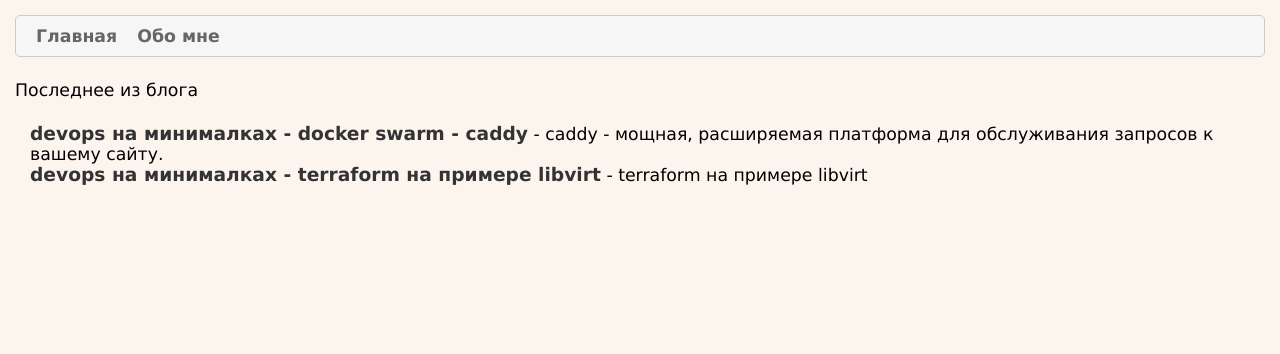
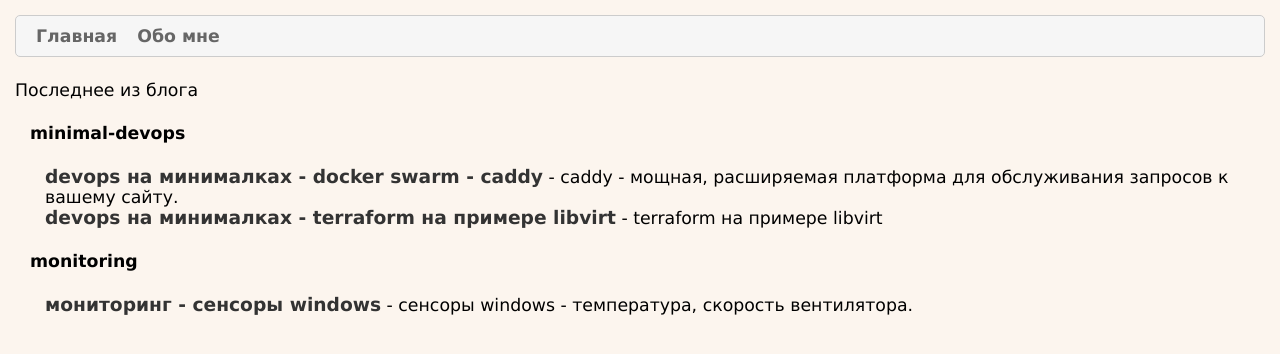
Before and after one commit to cronolio/cronolio.github.io, a Jekyll site: the page built from index.md, in a window 1280 px wide. Shown: the top 354 px of the page. Built offline with Jekyll 4.4.1, drawn with Linux system fonts in a browser that asks for light colours.

Commit message:
multiple categories

```diff
--- a/_config.yml
+++ b/_config.yml
@@ -1,6 +1,9 @@
+collections_dir: blog
 collections:
-  minimal-devops :
-    output       : true
-    permalink    : /blog/:collection/:path
-
+  minimal-devops:
+    output: true
+    permalink: /blog/:collection/:path
+  monitoring:
+    output: true
+    permalink: /blog/:collection/:path
 url: https://cronolio.ru
--- /dev/null
+++ b/blog/_monitoring/windows-sensors.md
@@ -0,0 +1,10 @@
+---
+layout: post
+sitemap:
+  lastmod: 2023-07-26
+title: мониторинг - сенсоры windows
+descr: сенсоры windows - температура, скорость вентилятора.
+keywords: sensors, windows
+---
+
+#### Тест
--- a/index.md
+++ b/index.md
@@ -6,16 +6,22 @@ title: Главная
 descr: бложик cronolio о девопстве
 keywords: devops
 ---
-
 <div class="posts">
 
 <h4 style="font-weight:normal;">Последнее из блога</h4>
 <p></p>
 <ul>
-  {% for page in site.minimal-devops %}
-    <li>
-      <a href="{{ page.url }}">{{ page.title }}</a> - {{ page.descr }}
-    </li>
-  {% endfor %}
+{% for collection in site.collections %}
+  {% if collection.label == 'posts' %}
+    {% continue %}
+  {% endif %}
+  <h4>{{ collection.label }}</h4>
+  <ul>
+    {% for item in site[collection.label] %}
+      <li><a href="{{ item.url }}">{{ item.title }}</a> - {{ item.descr }}</li>
+    {% endfor %}
+  </ul>
+{% endfor %}
+
 </ul>
 </div>
```
Also changed, not shown: sitemap.xml (+4 -4 lines), blog/_minimal-devops/docker-swarm-caddy.md (renamed from _minimal-devops/docker-swarm-caddy.md), blog/_minimal-devops/terraform-libvirt.md (renamed from _minimal-devops/terraform-libvirt.md).
